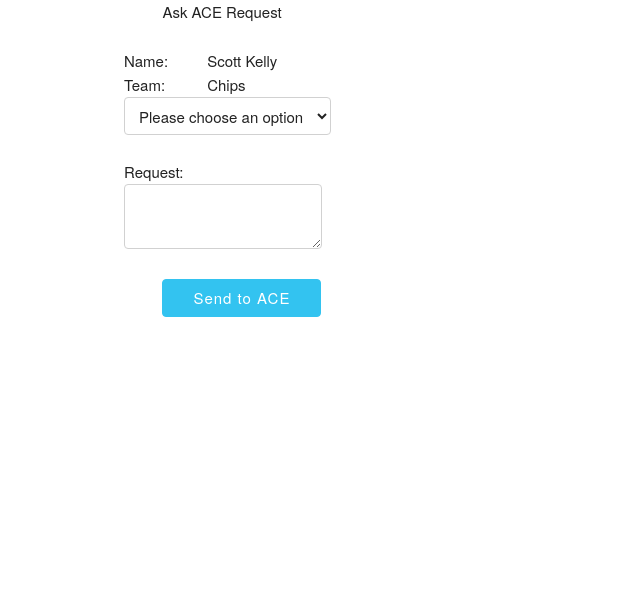
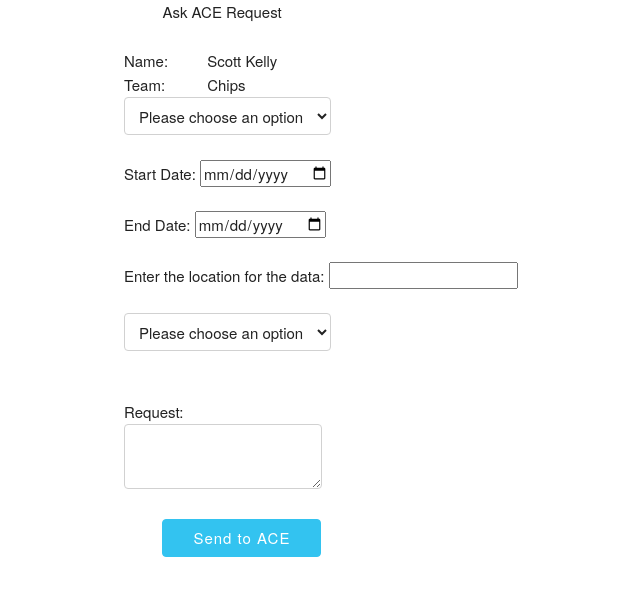
Before and after one commit to aegpoadan/CSE-IMS-ISA-Capstone, a plain HTML site: page clientInput.html in a window 1280 px wide. Shown: the whole page, without its empty margins (36-676 px from the left). Drawn offline with Linux system fonts and the light colour scheme.

Commit message:
Added a few new input fields

```diff
--- a/clientInput.html
+++ b/clientInput.html
@@ -48,6 +48,34 @@
       </form>
     </div>
 
+    <!-- Date Fields-->
+    <div class="row">
+    Start Date:
+      <input type="date" id="startDate" value="Enter the Start Date"><br><br>
+      End Date:
+      <input type="date" id="endDate" value="Enter the End Date">
+    </div>
+    <br>
+<!-- location -->
+    <div class="row">
+      Enter the location for the data:
+      <input id="location" value "?"></input>
+    </div>
+    <br>
+    <!-- Charts-->
+    <div class="row">
+    <form>
+    <select list="charts" name="tagsSel">
+      <datalist id="tags">
+        <option value="null">Please choose an option</option>
+        <option value="Pie">Pie</option>
+        <option value="Bar">Bar</option>
+        <option value="line">Line</option>
+      </datalist>
+      </select>
+      </form>
+    </div>
+    <br>
   	<!-- request Text field -->
   	<div class="row">
   			Request:<br>
```
